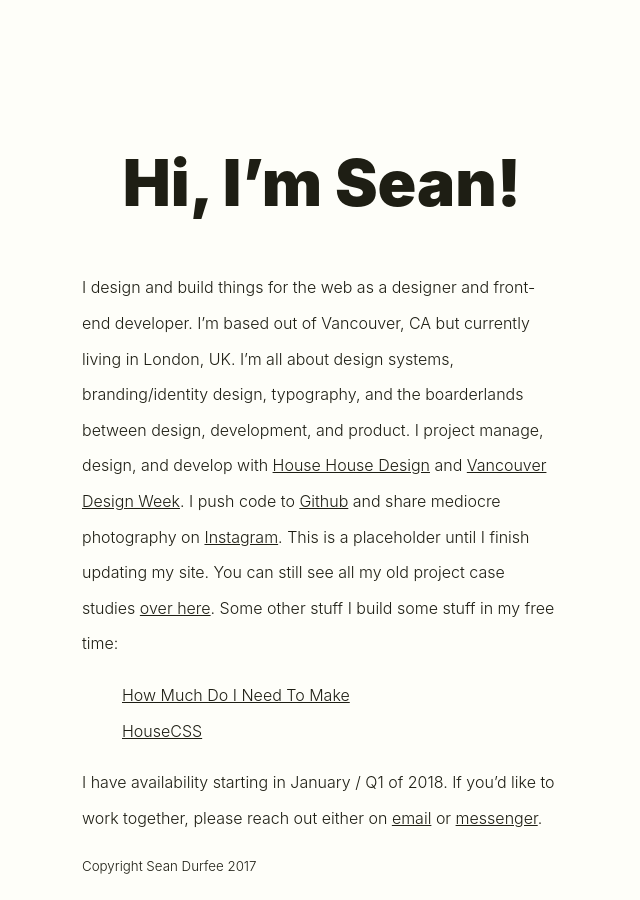
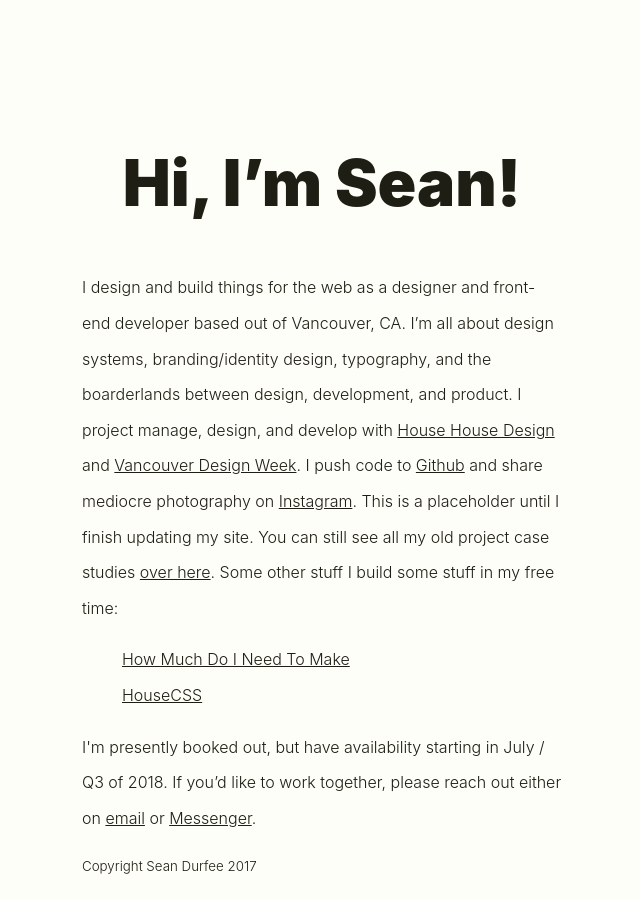
Before and after one commit to durfee/durfee.github.io, a Jekyll site: the page index.html, which Jekyll copies as it is, in a window 1280 px wide. Shown: the whole page, without its empty margins (318-958 px from the left). Built offline with Jekyll 4.4.1, drawn with Linux system fonts in a browser that asks for light colours.

Commit message:
update copy

```diff
--- a/index.html
+++ b/index.html
@@ -5,7 +5,7 @@
       <meta http-equiv="X-UA-Compatible" content="IE=edge">
       <meta name="viewport" content="width=device-width, initial-scale=1">
       <title>Sean Durfee</title>
-      <meta name="description" content="Sean Durfee is a designer and front-end developer based in Vancouver, CA on sabbatical in London, UK">
+      <meta name="description" content="Sean Durfee is a designer and front-end developer based in Vancouver, CA">
       <link rel="canonical" href="https://durfee.me">
       <link rel="alternate" type="application/rss+xml" title="durfee.me" href="http://durfee.me/feed.xml">
       <style>
@@ -23,13 +23,13 @@
     <body class="a0">
       <h1 class="b0">Hi, I&rsquo;m Sean!</h1>
       <p class="c0">
-        I design and build things for the web as a designer and front-end developer. I&rsquo;m based out of Vancouver, CA but currently living in London, UK. I&rsquo;m all about design systems, branding/identity design, typography, and the boarderlands between design, development, and product. I project manage, design, and develop with <a href="https://house-house.design" target="_blank" rel="noopener">House House Design</a> and <a href="http://vancouverdesignweek.ca">Vancouver Design Week</a>. I push code to <a href="https://github.com/durfee">Github</a> and share mediocre photography on <a href="https://instagram.com/durfee" target="_blank" rel="noopener">Instagram</a>. This is a placeholder until I finish updating my site. You can still see all my old project case studies <a href="/projects">over here</a>. Some other stuff I build some stuff in my free time:
+        I design and build things for the web as a designer and front-end developer based out of Vancouver, CA. I&rsquo;m all about design systems, branding/identity design, typography, and the boarderlands between design, development, and product. I project manage, design, and develop with <a href="https://house-house.design" target="_blank" rel="noopener">House House Design</a> and <a target="_blank" rel="noopener" href="http://vancouverdesignweek.ca">Vancouver Design Week</a>. I push code to <a target="_blank" rel="noopener" href="https://github.com/durfee">Github</a> and share mediocre photography on <a href="https://instagram.com/durfee" target="_blank" rel="noopener">Instagram</a>. This is a placeholder until I finish updating my site. You can still see all my old project case studies <a href="/projects">over here</a>. Some other stuff I build some stuff in my free time:
       </p>
       <ul class="c0 d0">
         <li><a href="https://howmuchdoineedtomake.now.sh" target="_blank" rel="noopener">How Much Do I Need To Make</a></li>
         <li><a href="https://https://github.com/househouse/housecss" target="_blank" rel="noopener">HouseCSS</a></li>
       </ul>
-      <p class="c0">I have availability starting in January / Q1 of 2018. If you&rsquo;d like to work together, please reach out either on <a href="mailto:sean@house-house.design?subject=Hello%20there!?body=Hi%20Sean!">email</a> or <a href="https://m.me/sean.durfee">messenger</a>.</p>
-      <small class="c0">Copyright Sean Durfee 2017</small>
+      <p class="c0">I'm presently booked out, but have availability starting in July / Q3 of 2018. If you&rsquo;d like to work together, please reach out either on <a href="mailto:sean@house-house.design?subject=Hello%20there!?body=Hi%20Sean!">email</a> or <a href="https://m.me/sean.durfee">Messenger</a>.</p>
+      <small class="c0">Copyright Sean Durfee <span id="year"></span><script>var d = new Date; document.getElementById('year').innerHTML = d.getFullYear();</script></small>
     </body>
 </html>
```
